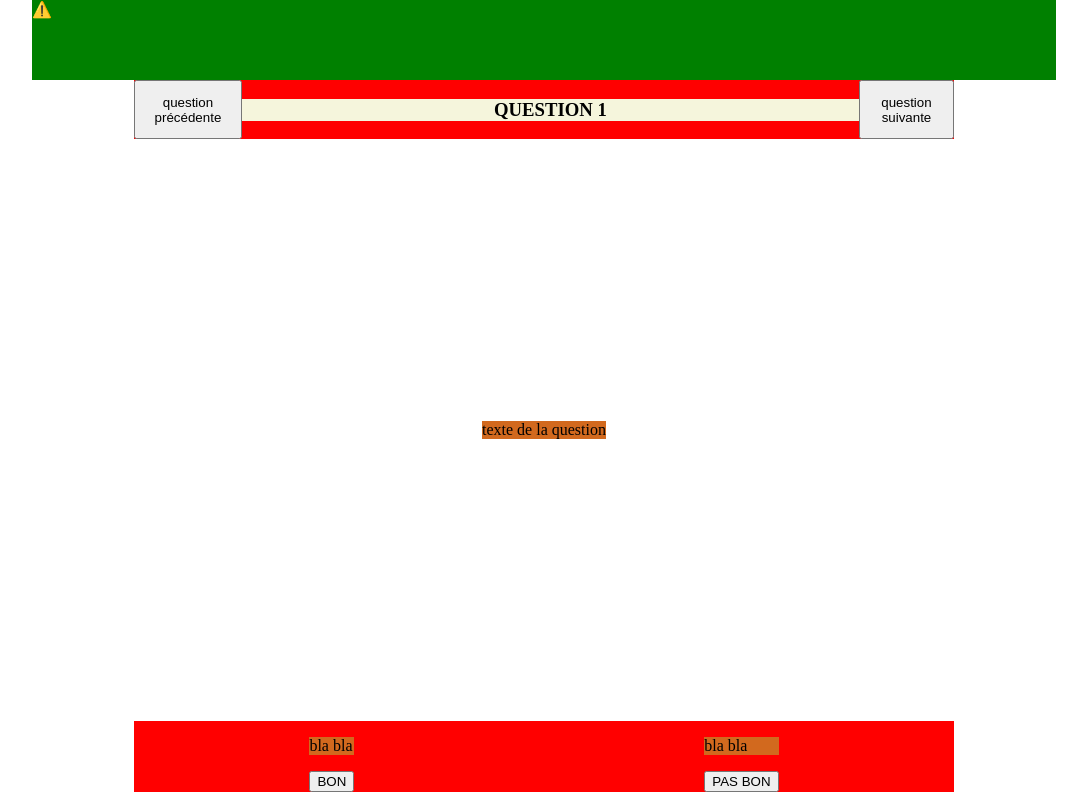
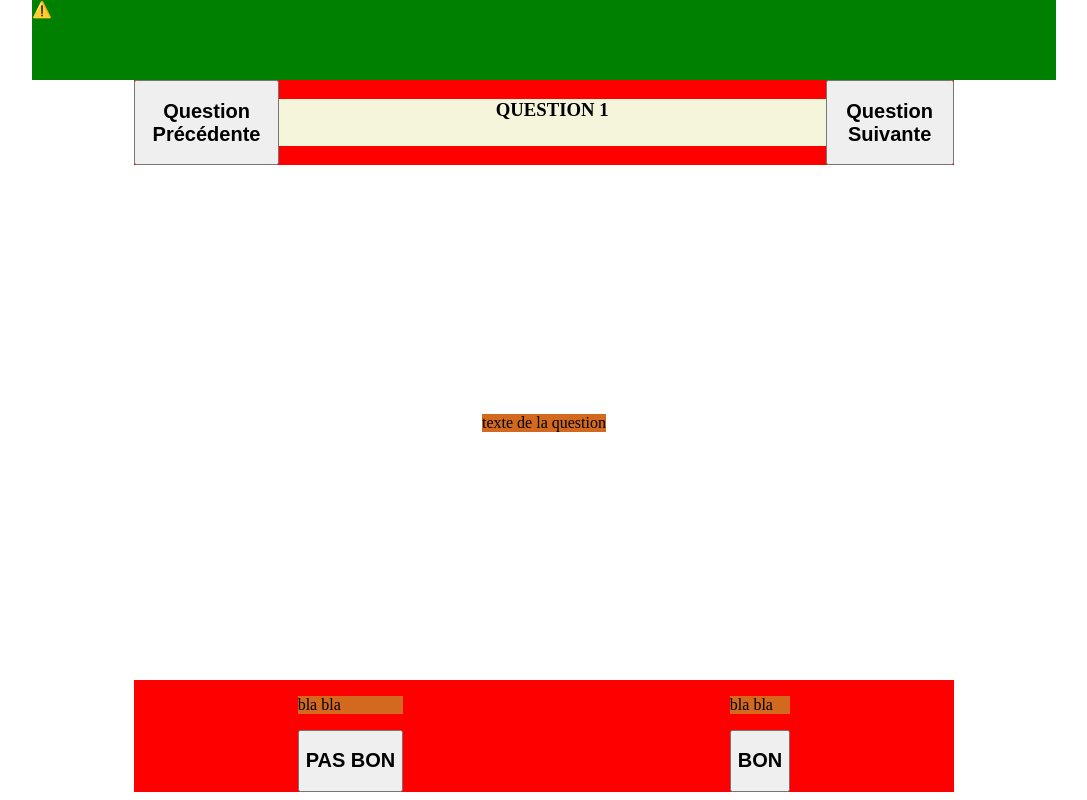
Before and after one commit to navtar21/hackaton_groupe_h, a React (Vite) app: page / in a window 1280 px wide. Shown: the whole page, without its empty margins (96-1183 px from the left). Built offline with nearby package versions, Linux system fonts and the light colour scheme; no server answers.

Commit message:
mise en place des bouttons sur Home

```diff
--- a/src/components/Button.jsx
+++ b/src/components/Button.jsx
@@ -1,7 +1,7 @@
 import React from "react";
 import { Link } from "react-router-dom";
 
-export default function StartButton({ link, content }) {
+export default function Button({ link, content }) {
     return (
         <Link className="button-link" to={link}>
             <button className="start-button" type="button">
--- a/src/pages/Home.jsx
+++ b/src/pages/Home.jsx
@@ -1,5 +1,6 @@
 // import { useValue } from "../contexts/ContextProvider";
 import { Player } from "@lottiefiles/react-lottie-player";
+import Button from "../components/Button";
 
 export default function Home() {
   // const { val, setVal } = useValue();
@@ -21,19 +22,19 @@ export default function Home() {
       </nav>
       <article>
         <div id="question_container">
-                    <button>question précédente</button>
+          <Button content="Question Précédente" link="/settings" />
           <h1>QUESTION 1</h1>
-                    <button>question suivante</button>
+          <Button content="Question Suivante" link="/settings" />
         </div>
         <p>texte de la question</p>
         <div id="question_container">
           <div id="button_container">
             <p>bla bla</p>
-                        <button>BON</button>
+            <Button content="PAS BON" link="/settings" />
           </div>
           <div>
             <p>bla bla</p>
-                        <button>PAS BON</button>
+            <Button content="BON" link="/settings" />
           </div>
         </div>
       </article>
```
Also changed, not shown: 1 other file (tests, documents, lock files or other folders). Lines whose indentation alone changed are shown as unchanged.
